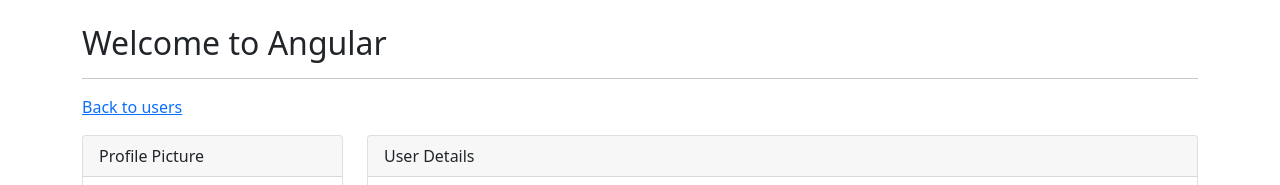
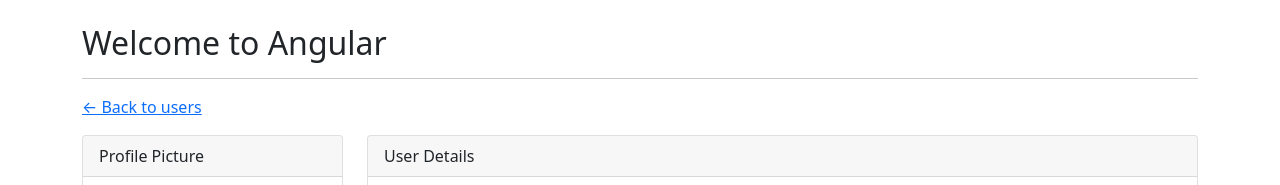
Before and after one commit to juniorro/ngcrashcourse, an Angular app: page /user/1 in a window 1280 px wide. Shown: the top 185 px of the page. Built offline with nearby package versions, Linux system fonts and the light colour scheme.

Commit message:
add arrow

```diff
--- a/src/app/userdetail/userdetail.component.html
+++ b/src/app/userdetail/userdetail.component.html
@@ -1,7 +1,7 @@
 
     <div class="row">
 
-        <a class="mb-3" routerLink="/users">Back to users</a>
+        <a class="mb-3" routerLink="/users">&#8592; Back to users</a>
 
         <div class="col-xl-3">
             <div class="card mb-4 mb-xl-0">
```
